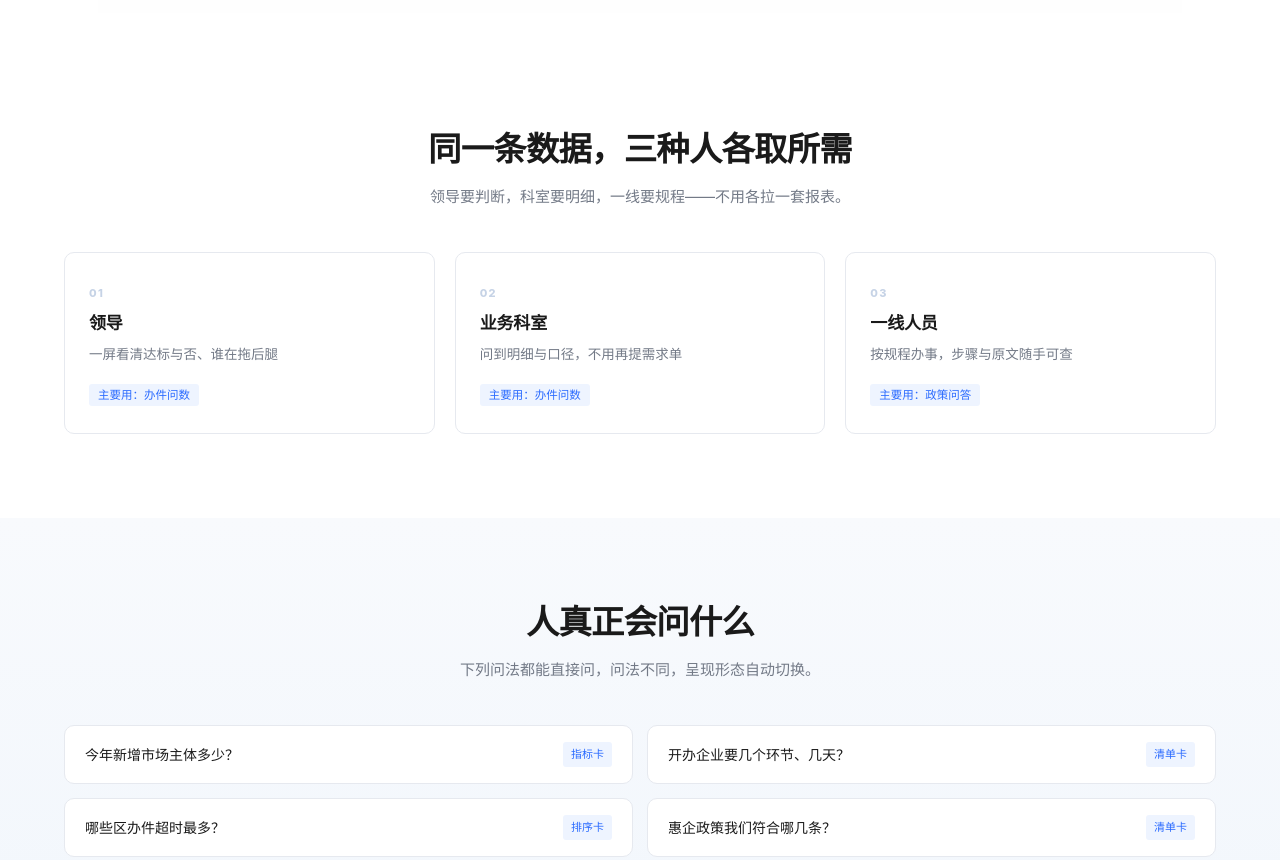
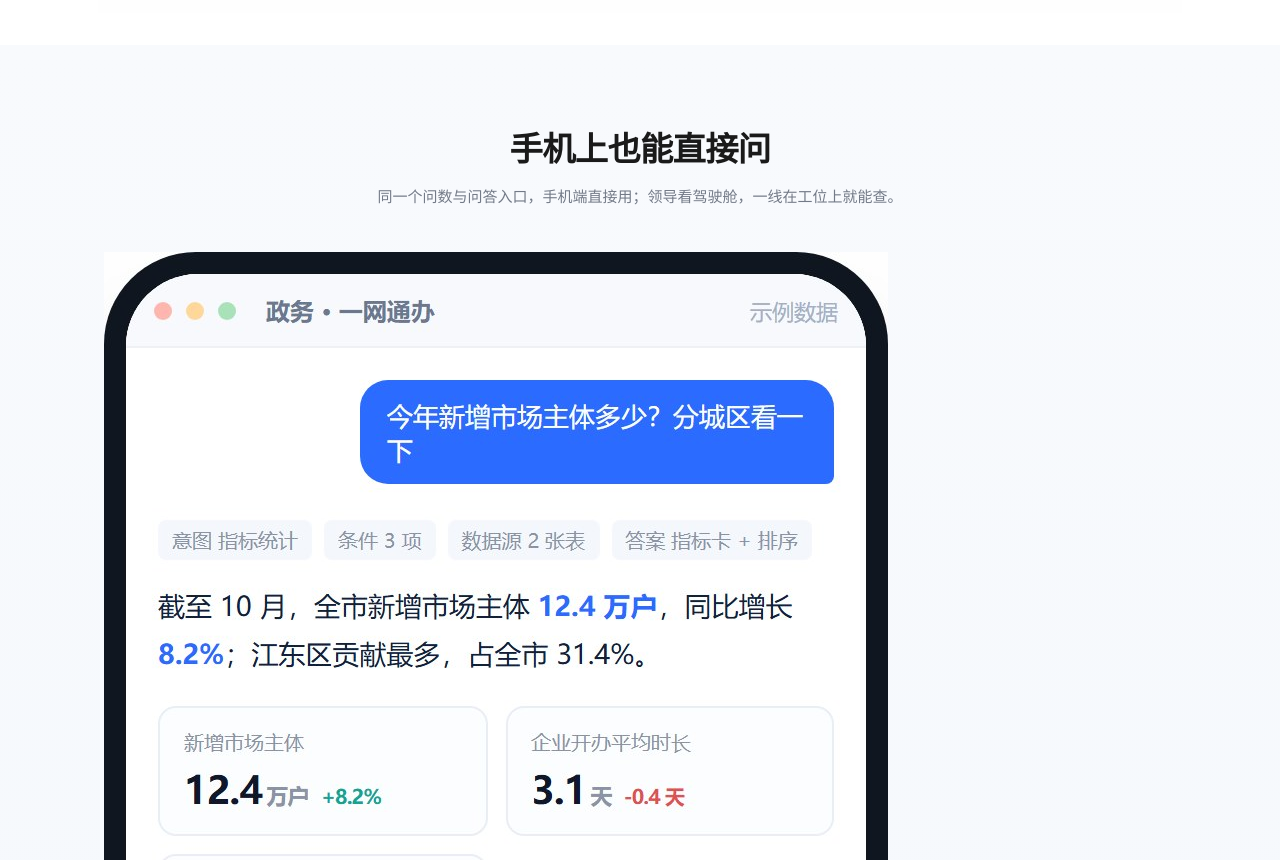
Before and after one commit to magic5689/znws, a plain HTML site: page pages/scenario.html in a window 1280 px wide. Shown: the part 4020-4880 px from the top of the page. Drawn offline with Linux system fonts and the light colour scheme.

Commit message:
更新scenario.js，新增多组图片资源

```diff
--- a/assets/js/scenario.js
+++ b/assets/js/scenario.js
@@ -29,7 +29,16 @@
         ['惠企政策我们符合哪几条？', '清单卡'],
         ['这个事项的依据是哪份文件？', '原文引用']
       ],
-      gains: [['40%', '取数工单下降'], ['3 秒', '条款定位'], ['1 套', '全市口径'], ['6 类', '常态问法']]
+      gains: [['40%', '取数工单下降'], ['3 秒', '条款定位'], ['1 套', '全市口径'], ['6 类', '常态问法']],
+      roles: [
+        ['分管副市长', '一屏看清全市办件与新开办走势，不用等报表', ['今年新增市场主体多少？分城区看一下', '哪些区办件超时最多？'], '指标卡 · 排序卡', '汇报当场出数，会后不用补表'],
+        ['审批科业务人员', '查事项环节、时限与依据，不用再翻文件', ['开办企业要几个环节、几天？', '这个事项的依据是哪份文件？'], '清单卡 · 原文引用', '答复口径统一，减少反复确认'],
+        ['窗口一线人员', '照着条款办事，原文随手可查可截屏', ['惠企政策我们符合哪几条？', '这个事项要交哪些材料？'], '清单卡 · 原文页码', '新政策当天就能用上'],
+      ],
+      phones: [
+        ['mob-gov-q.jpg', '问数 · 指标与排行', '一句话给出结论、关键指标、趋势与清单', 0],
+        ['mob-gov-a.jpg', '问答 · 依据与条款', '给结论、给原文、给页码', 0],
+      ],
     },
 
     mfg: {
@@ -60,7 +69,16 @@
         ['某型号工艺参数怎么设？', '规范引用'],
         ['换型要停机多久？', '清单卡']
       ],
-      gains: [['25%', '不良定位提速'], ['200+', '工艺知识页'], ['1 套', '良率口径'], ['3 类', '角色可用']]
+      gains: [['25%', '不良定位提速'], ['200+', '工艺知识页'], ['1 套', '良率口径'], ['3 类', '角色可用']],
+      roles: [
+        ['厂长', '良率与产线排名一眼看到，异常直接定位到工序', ['上月各产线良率是多少？', '这批不良主要出在哪道工序？'], '指标卡 · 归因卡', '异常当天定位，减少批量返工'],
+        ['工艺工程师', '参数与规程随手查，标准有出处', ['某型号工艺参数怎么设？', '换型要停机多久？'], '规范引用 · 清单卡', '新人上手从周级缩到天级'],
+        ['车间班组', '按作业指导书处置，步骤照着做', ['焊接气孔怎么排查？', '首件检验要检哪几项？'], '步骤 · 原文', '处置动作不再凭个人经验'],
+      ],
+      phones: [
+        ['mob-mfg-q.jpg', '问数 · 良率与归因', '产线良率、不良占比与趋势图', 0],
+        ['mob-mfg-a.jpg', '问答 · 工艺参数', '给参数区间、给标准条款与排查步骤', 0],
+      ],
     },
 
     env: {
@@ -91,7 +109,16 @@
         ['主要来自哪些行业？', '归因卡'],
         ['这个标准限值是多少？', '原文引用']
       ],
-      gains: [['60%', '判定提速'], ['100%', '附原文'], ['4 类', '数据打通'], ['21', '市州覆盖']]
+      gains: [['60%', '判定提速'], ['100%', '附原文'], ['4 类', '数据打通'], ['21', '市州覆盖']],
+      roles: [
+        ['分管领导', '全市达标与否、谁在拖后腿，一屏看清', ['今年 PM2.5 达标了吗？', '哪些断面超标？'], '判断卡 · 清单卡', '情况通报不用等人工汇总'],
+        ['监测研判岗', '断面数据与口径随时取，综合研判不再靠拼表', ['主要来自哪些行业？', '这个标准限值是多少？'], '归因卡 · 原文引用', '综合研判从半天到几分钟'],
+        ['审批经办人', '编报告书还是报告表，一次判定到底', ['减水剂项目编报告书还是报告表？', '环评文件要交哪些附件？'], '判定 + 原文', '判定有原文、可复核'],
+      ],
+      phones: [
+        ['real-env-q.jpg', '问数 · 真机界面', '移动端问数：结论、指标卡与图表明细', 1],
+        ['mob-env-a.jpg', '问答 · 判定与原文', '环评判定给出结论与引用条款', 0],
+      ],
     },
 
     telecom: {
@@ -122,7 +149,16 @@
         ['这个指标口径怎么定义的？', '口径说明'],
         ['近半年 ARPU 走势？', '趋势图']
       ],
-      gains: [['70%', '取数提速'], ['1 套', '全省口径'], ['全程', '调用留痕'], ['省 / 市', '同源同数']]
+      gains: [['70%', '取数提速'], ['1 套', '全省口径'], ['全程', '调用留痕'], ['省 / 市', '同源同数']],
+      roles: [
+        ['分管副总', '经营指标随时看，口径统一不打架', ['本月宽带净增多少？', '哪个地市离网率最高？'], '指标卡 · 排序卡', '日报不再等数，会上直接调'],
+        ['经营分析岗', '明细随时下钻，口径与来源可审计', ['近半年 ARPU 走势？', '这个指标口径怎么定义的？'], '趋势图 · 口径说明', '取数工单大幅减少'],
+        ['装维一线', '退服处置按规程走，步骤与时限都明确', ['5G 基站退服怎么处置？', '故障升级流程是什么？'], '步骤 · 原文', '处置动作不依赖个人经验'],
+      ],
+      phones: [
+        ['mob-telecom-q.jpg', '问数 · 经营指标', '净增、离网率与 ARPU 一屏看完', 0],
+        ['mob-telecom-a.jpg', '问答 · 处置规程', '给处置步骤、给时限与规程条款', 0],
+      ],
     },
 
     medical: {
@@ -153,7 +189,17 @@
         ['这个病种的临床路径？', '清单卡'],
         ['药占比是怎么算的？', '口径说明']
       ],
-      gains: [['双域', '数据隔离'], ['秒级', '规范检索'], ['统一', '科室口径'], ['全程', '审计可追']]
+      gains: [['双域', '数据隔离'], ['秒级', '规范检索'], ['统一', '科室口径'], ['全程', '审计可追']],
+      roles: [
+        ['院长 / 分管院领导', '科室效率与资源占用一眼看清', ['哪个科室平均住院日最长？', '本月门诊量同比？'], '指标卡 · 排序卡', '科室横向对比不用各自拉数'],
+        ['医务科', '规范与授权流程随手查，答复带原文', ['三级手术授权流程？', '这个病种的临床路径？'], '步骤 · 原文', '年轻医生少问人、多查依据'],
+        ['临床一线', '诊疗问题随时问，回答有出处可核对', ['术后多久复查？', '这个药院内有什么限制？'], '结论 + 原文', '床旁可查，不必回办公室'],
+      ],
+      phones: [
+        ['real-medical-home.jpg', '个人助手 · 真机入口', '移动端入口：常见问题直接点开', 1],
+        ['real-medical-a.jpg', '问答 · 真机作答', '给出结论、建议检查与处置提示', 1],
+        ['mob-medical-q.jpg', '问数 · 科室指标', '住院日、门诊量、床位使用率', 0],
+      ],
     }
   };
 
@@ -273,14 +319,22 @@
       '<div class="sc-flowm__row"><span>回答</span><b>' + c.ans[0] + ' / ' + c.ans[1] + '</b></div>' +
     '</div>';
 
-  var roles = [
-    ['领导', '一屏看清达标与否、谁在拖后腿', d.concept.ans[0]],
-    ['业务科室', '问到明细与口径，不用再提需求单', d.concept.ans[0]],
-    ['一线人员', '按规程办事，步骤与原文随手可查', d.concept.ans[1]]
-  ];
-  document.getElementById('scRoles').innerHTML = roles.map(function (r, i) {
-    return '<article class="role reveal"><span class="role__i">0' + (i + 1) + '</span>' +
-      '<h3>' + r[0] + '</h3><p>' + r[1] + '</p><em>主要用：' + r[2] + '</em></article>';
+  document.getElementById('scRoles').innerHTML = d.roles.map(function (r, i) {
+    return '<article class="role reveal">' +
+      '<div class="role__hd"><span class="role__i">0' + (i + 1) + '</span><h3>' + r[0] + '</h3></div>' +
+      '<p>' + r[1] + '</p>' +
+      '<div class="role__qs">' + r[2].map(function (q) {
+        return '<span class="role__q">' + q + '</span>';
+      }).join('') + '</div>' +
+      '<div class="role__ft"><em>' + r[3] + '</em><b>' + r[4] + '</b></div>' +
+      '</article>';
+  }).join('');
+
+  document.getElementById('scPhones').innerHTML = d.phones.map(function (p) {
+    return '<figure class="phone reveal">' +
+      '<div class="phone__shot"><img src="../assets/images/' + p[0] + '" alt="' + p[1] + '" loading="lazy">' +
+      (p[3] ? '<span class="phone__badge">真机截图</span>' : '') + '</div>' +
+      '<figcaption><b>' + p[1] + '</b><span>' + p[2] + '</span></figcaption></figure>';
   }).join('');
 
   document.getElementById('scAsk').innerHTML = d.ask.map(function (q) {
--- a/pages/scenario.html
+++ b/pages/scenario.html
@@ -87,6 +87,16 @@
   </div>
 </section>
 
+<section class="section section--soft">
+  <div class="wrap">
+    <div class="head head--center reveal">
+      <h2>手机上也能直接问</h2>
+      <p class="lead">同一个问数与问答入口，手机端直接用；领导看驾驶舱，一线在工位上就能查。</p>
+    </div>
+    <div class="phones" id="scPhones"></div>
+  </div>
+</section>
+
 <section class="section">
   <div class="wrap">
     <div class="head head--center reveal">
```
Also changed, not shown: assets/images/mob-env-a.jpg (added), assets/images/mob-env-q.jpg (added), assets/images/mob-gov-a.jpg (added), assets/images/mob-gov-q.jpg (added), assets/images/mob-medical-a.jpg (added), assets/images/mob-medical-q.jpg (added), assets/images/mob-mfg-a.jpg (added), assets/images/mob-mfg-q.jpg (added), assets/images/mob-telecom-a.jpg (added), assets/images/mob-telecom-q.jpg (added), assets/images/real-env-q.jpg (added), assets/images/real-env-q.png (added), assets/images/real-medical-a.jpg (added), assets/images/real-medical-a.png (added), 2 more files.
